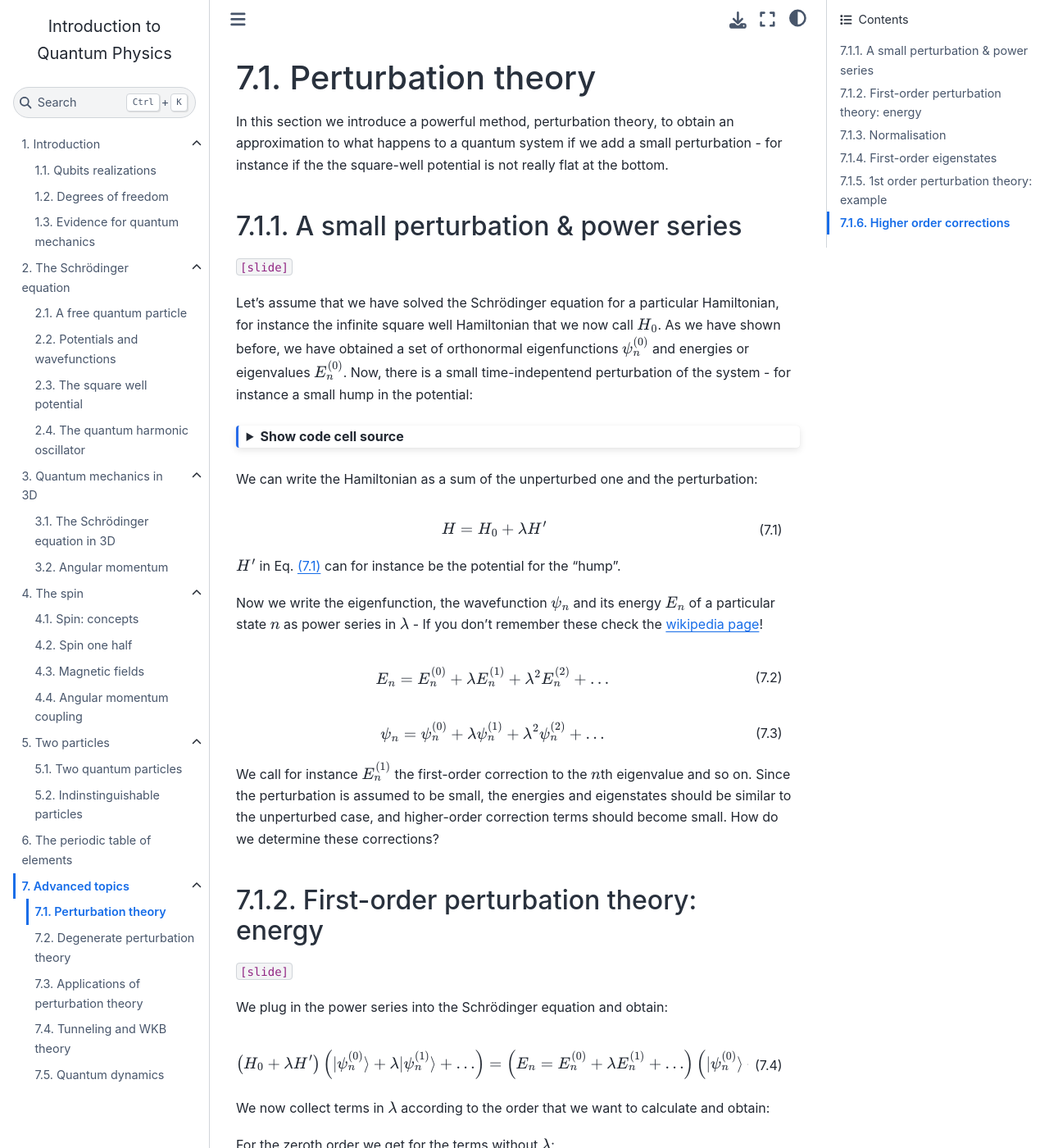
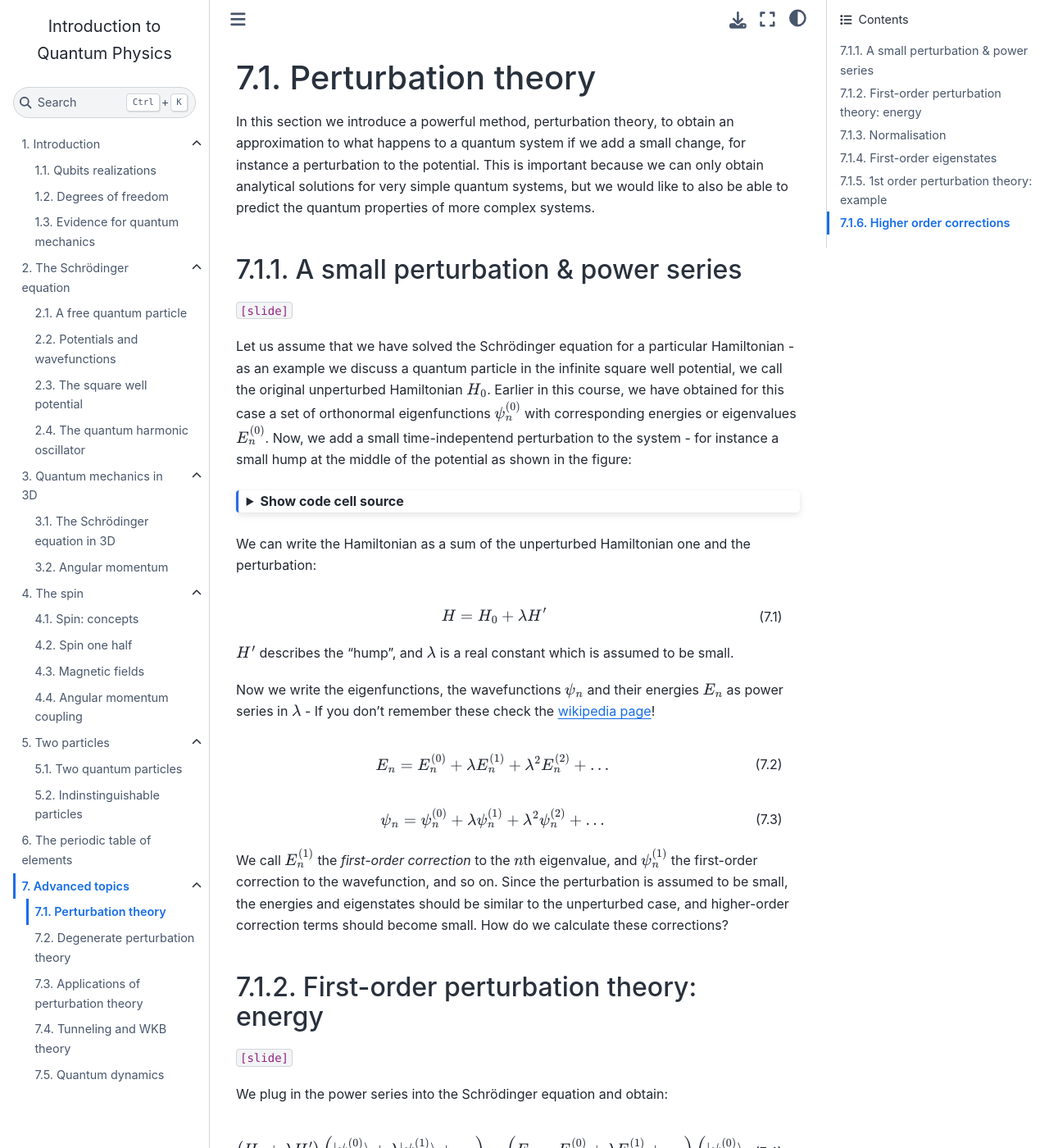
Before and after one commit to wolfgangasdf/iqp-book, a Jupyter Book: the page built from ad-perturbation-theory.md, in a window 1280 px wide and 1400 px high. Shown: the whole window at 82% size. Built offline with Jupyter Book 1.0.4 settings and Sphinx 7.4.7 and the Sphinx Book theme 1.1.4, drawn with Linux system fonts in a browser that asks for light colours; some of the changed text lies outside the part shown.

Commit message:
ch7 improvements

````diff
--- a/ad-perturbation-theory.md
+++ b/ad-perturbation-theory.md
@@ -12,13 +12,13 @@ kernelspec:
 
 # Perturbation theory
 
-In this section we introduce a powerful method, perturbation theory, to obtain an approximation to what happens to a quantum system if we add a small perturbation - for instance if the the square-well potential is not really flat at the bottom.
+In this section we introduce a powerful method, perturbation theory, to obtain an approximation to what happens to a quantum system if we add a small change, for instance a perturbation to the potential. This is important because we can only obtain analytical solutions for very simple quantum systems, but we would like to also be able to predict the quantum properties of more complex systems.
 
 ## A small perturbation & power series
 
 `[slide]`
 
-Let's assume that we have solved the Schrödinger equation for a particular Hamiltonian, for instance the infinite square well Hamiltonian that we now call $H_0$. As we have shown before, we have obtained a set of orthonormal eigenfunctions $\psi_n^{(0)}$ and energies or eigenvalues $E_n^{(0)}$. Now, there is a small time-indepentend perturbation of the system - for instance a small hump in the potential:
+Let us assume that we have solved the Schrödinger equation for a particular Hamiltonian - as an example we discuss a quantum particle in the infinite square well potential, we call the  original unperturbed Hamiltonian $H_0$. Earlier in this course, we have obtained for this case a set of orthonormal eigenfunctions $\psi_n^{(0)}$ with corresponding energies or eigenvalues $E_n^{(0)}$. Now, we add a small time-indepentend perturbation to the system - for instance a small hump at the middle of the potential as shown in the figure:
 
 ```{code-cell} ipython3
 :tags: [hide-input, remove-output]
@@ -43,19 +43,19 @@ glue("potential-well-hump", fig, display=False)
 
 (potential-well-hump)=
 ```{glue:figure} potential-well-hump
-A potential with a hump.
+The infinite square well potential with a hump in the middle.
 ```
 
-We can write the Hamiltonian as a sum of the unperturbed one and the perturbation:
+We can write the Hamiltonian as a sum of the unperturbed Hamiltonian one and the perturbation:
 
 
 $$
 H=H_0+\lambda H'
 $$(pt-ham)
 
-$H'$ in Eq. {eq}`pt-ham` can for instance be the potential for the "hump".
+$H'$ describes the "hump", and $\lambda$ is a real constant which is assumed to be small.
 
-Now we write the eigenfunction, the wavefunction $\psi_n$ and its energy $E_n$ of a particular state $n$ as power series in $\lambda$ - If you don't remember these check the [wikipedia page](https://en.wikipedia.org/wiki/Power_series)!
+Now we write the eigenfunctions, the wavefunctions $\psi_n$ and their energies $E_n$ as power series in $\lambda$ - If you don't remember these check the [wikipedia page](https://en.wikipedia.org/wiki/Power_series)!
 
 $$
 E_n=E_n^{(0)}+\lambda E_n^{(1)}+\lambda^2 E_n^{(2)}+\ldots
@@ -65,7 +65,7 @@ $$
 \psi_n=\psi_n^{(0)}+\lambda \psi_n^{(1)}+\lambda^2 \psi_n^{(2)}+\ldots
 $$(ad-pt-2)
 
-We call for instance $E_n^{(1)}$ the first-order correction to the $n$th eigenvalue and so on. Since the perturbation is assumed to be small, the energies and eigenstates should be similar to the unperturbed case, and higher-order correction terms should become small. How do we determine these corrections?
+We call $E_n^{(1)}$ the *first-order correction* to the $n$th eigenvalue, and $\psi_n^{(1)}$ the first-order correction to the wavefunction, and so on. Since the perturbation is assumed to be small, the energies and eigenstates should be similar to the unperturbed case, and higher-order correction terms should become small. How do we calculate these corrections?
 
 ## First-order perturbation theory: energy
 
@@ -83,40 +83,38 @@ $$(ad-pt-3)
 
 We now collect terms in $\lambda$ according to the order that we want to calculate and obtain:
 
-For the zeroth order we get for the terms without $\lambda$:
+For the zeroth order we collect the terms without $\lambda$ and obtain again our unperturbed Schrödinger equation
 
 $$
 H_0|\psi_n^{(0)}\rangle=E_n^{(0)}|\psi_n^{(0)}\rangle
 $$(ad-pt-4)
 
-and for the first order, the terms with $\lambda$ are (after dividing by $\lambda$):
+For the first order, we collect terms linear in $\lambda$ and obtain after dividing by $\lambda$:
 
 $$
 H_0 |\psi_n^{(1)}\rangle + H'|\psi_n^{(0)}\rangle=E_n^{(0)}|\psi_n^{(1)}\rangle + E_n^{(1)}|\psi_n^{(0)}\rangle
 $$(pt-1storderseq)
 
-We multiply from left with $\langle\psi_n^{(0)}|$, note that $H_0$ is hermitian and can also be evaluated by acting to the left, and the first terms on the left and right hand side cancel. We obtain:
+We multiply this equation from left with $\langle\psi_n^{(0)}|$ and use the fact that we can evaluate eigenvalues also to the left or $\langle\psi_n^{(0)}|H_0=E_n^{(0)}$, then the first terms on the left and right hand side cancel. We obtain:
 
 $$
 E_n^{(1)}=\langle\psi_n^{(0)}|H'|\psi_n^{(0)}\rangle
 $$(ad-pt-5)
 
-So, the first correction term to the energy is simply the expectation value of the perturbation Hamiltonian for the unperturbed eigenstate! This is a very important equation in quantum mechanics.
-
-<!-- `G example 7.1+2 as exercise.` -->
+So, the first-order correction to the energy is simply the expectation value of the perturbation Hamiltonian for the unperturbed eigenstate! This is a very important equation in quantum mechanics.
 
 ## Normalisation
 
 `[slide]`
 
-Now we want to find $|\psi_n^{(1)}\rangle$. For this, it is useful to know properties of the correction states $|\psi_n^{(i)}\rangle$. In quantum mechanics, it is often useful to check and apply normalisation, let's do this!
+Now we want to find the first-order correction to the wavefunction, $|\psi_n^{(1)}\rangle$. In quantum mechanics, it is often useful to check and apply normalisation, let's do this!
 
-It is reasonable to assume that $\langle \psi_n^{(0)}|\psi_n^{(0)}\rangle=1$, but we know already that also $\langle \psi_n|\psi_n\rangle=1$ must hold. Let's impose normalization up to first order, we must have:
+Our unperturbed states were normalized so we have $\langle \psi_n^{(0)}|\psi_n^{(0)}\rangle=1$, but it is also reasonable to require also our full solutions of the perturbed system to be normalized, so $\langle \psi_n|\psi_n\rangle=1$. You might object that both cannot exactly be true, but we only want to calculate approximate solutions, so let's continue by imposing normalization up to first order, then it must hold:
 
 $$\left(\langle \psi_n^{(0)}|+\lambda \langle \psi_n^{(1)}|\right)
 \left(|\psi_n^{(0)}\rangle+\lambda |\psi_n^{(1)}\rangle\right)=1$$(ad-pt-7a)
 
-By evaluating this we get a second-order term which we ignore:
+By evaluating this we get a second-order term in $\lambda$ which we ignore:
 
 $$\langle \psi_n^{(0)}|\psi_n^{(0)}\rangle
 +\lambda \langle \psi_n^{(0)}|\psi_n^{(1)}\rangle
@@ -125,14 +123,14 @@ $$\langle \psi_n^{(0)}|\psi_n^{(0)}\rangle
 =1
 $$(ad-pt-7b)
 
-The first term is equal to one and after dividing by $\lambda$ we obtain
+The first term is equal to $1$ and after dividing by $\lambda$ we obtain
 
 $$
 \langle \psi_n^{(0)}|\psi_n^{(1)}\rangle+
 \langle \psi_n^{(1)}|\psi_n^{(0)}\rangle=0
 $$(ad-pt-7c)
 
-We can assume that the terms are real since in time-independent quantum mechanics the global phase can be set to 1, therefore this equation means that the zeroth and first order eigenstates are orthogonal: $\langle \psi_n^{(0)}|\psi_n^{(1)}\rangle=0$. Note that this is an unusual way of using normalization and you might say this leads to errors - this is true, but we are also only calculating approximate solutions!
+We can assume that the terms are real since in time-independent quantum mechanics the global phase can be set to 1, therefore this equation means that the zeroth and first order eigenstates are orthogonal: $\langle \psi_n^{(0)}|\psi_n^{(1)}\rangle=0$. Note that this is an unusual way of using normalization and you might say this leads to errors - you are correct, but we are only want to obtain approximate solutions! In the end, success determines if a method is useful or not.
 
 ## First-order eigenstates
 
@@ -140,7 +138,7 @@ We can assume that the terms are real since in time-independent quantum mechanic
 
 We now need to play around with our equations to find an expression for $|\psi_n^{(1)}\rangle$, for the first order corrections! We use a trick that is often useful in quantum mechanics: we insert the identity and see what we can do with it.
 
-First we re-arrange Eq. {eq}`pt-1storderseq`:
+First we re-arrange our first-order Schrödinger equation (Eq. {eq}`pt-1storderseq`) and obtain:
 
 $$
 \left(H_0-E_n^{(0)}\right)|\psi_n^{(1)}\rangle =
@@ -153,7 +151,7 @@ $$
 |\psi_n^{(1)}\rangle=\sum_{m\neq n}c_m^{(n)}|\psi_m^{(0)}\rangle
 $$(ad-pt-9)
 
-We left out $m=n$ due to the normalization choice above. Now we insert this into the preceeding equation:
+We left out $m=n$ due to the normalization result above. Now we insert this into the Schrödinger equation and obtain:
 
 $$
 \sum_{m\neq n}
@@ -170,7 +169,7 @@ $$
 -\left(H'-E_n^{(1)}\right)|\psi_n^{(0)}\rangle
 $$(ad-pt-10b)
 
-Finally we multiply from left with $\langle\psi_k^{(0)}|$
+Finally we multiply from left with $\langle\psi_k^{(0)}|$ and we get
 
 $$
 \sum_{m\neq n}
@@ -182,7 +181,7 @@ $$(ad-pt-11)
 
 `[slide]`
 
-Let's examine this. For $k = n$, the left hand side is zero and we obtain again the expression for the first-order Energy correction.
+Let's examine this. For $k = n$, the left hand side is zero and we obtain again the expression for the first-order energy correction.
 
 For $k \neq n$ only the $m=k$ term of the sum is nonzero, and the rightmost term is zero, and we obtain
 
@@ -204,9 +203,9 @@ $$(ad-pt-14)
 
 Some observations:
 
-* This only works if the energy spectrum of the unperturbed system is *nondegenerate*, if the denominator is never 0. We come later to the degenerate perturbation theory
-* We see that the perturbation requires potentially all unperturbed neigenstates to describe the perturbed system!
-* From the denominator we see that if the energies of the eigenstates lie closer in energy, the perturbation has a larger effect - since noise is a kind of perturbation, for qubits a spectrum with significant energy spacing can be advantageous.
+* We see that perturbation theory requires potentially many - infinitely manny - unperturbed neigenstates to describe the perturbed system! But we will see that often, only a few states already give a good result.
+* The procedure only works if the energy spectrum of the unperturbed system is *nondegenerate*, if the denominator is not $0$ - otherwise the correction diverges which cannot be physical. Later we see that this is indeed not the case, we have to use degenerate perturbation theory.
+* From the denominator we see that, if the energies of the eigenstates lie close in energy, the perturbation has a larg effect. In quantum systems, noise can often be seen as a kind of perturbation. Therefore, for qubits, it can be advantageous to use quantum systems with a large energy spacing - the effect of perturbations is smaller than for systems with small energy spacing!
 
 
 ## 1st order perturbation theory: example
@@ -226,7 +225,7 @@ $$
 H'=\alpha \delta(x-a / 2)
 $$(ad-pt-15)
 
-We know from before the wavefunction for the unperturbed case.
+We know from before the wavefunctions for the unperturbed case:
 
 $$\psi_n^{(0)}(x)=\sqrt{\frac{2}{a}} \sin \left(\frac{n \pi}{a} x\right)$$(ad-pt-swup)
 
@@ -249,7 +248,7 @@ E_n^{(1)}=\frac{2 \alpha}{a} \sin ^2\left(\frac{n \pi}{a} \frac{a}{2}\right)=\fr
 \end{array}\right\}
 $$(ad-pt-17)
 
-This means that if $n$ is even, there is no perturbation. Remember that the wavefunctions for even $n$ have a node in the center - they simply don't *feel* the perturbation in our approximation! The unperturbed wavefunctions are again shown in the Figure.
+This means that if $n$ is even, there is correction needed!. Remember that the wavefunctions for even $n$ have a node in the center - they simply don't *feel* the perturbation in the first-order perturbation theory! The unperturbed wavefunctions are again shown in the Figure.
 
 
 ```{code-cell} ipython3
@@ -289,7 +288,7 @@ $$
 |\psi_n^{(1)}\rangle=\sum_{m\neq n}\frac{\langle\psi_m^{(0)}|H'|\psi_n^{(0)}\rangle}{E_n^{(0)}-E_m^{(0)}}|\psi_m^{(0)}\rangle
 $$(ad-pt-18)
 
-We need to calculate the numerator:
+We need to calculate the numerator and we obtain an integral, evaluation of this is simple because we can use the property of the delta function that it is only nonzero if its argument is zero, and that the integral over the delta function is $1$:
 
 $$
 \left\langle\psi_m^{(0)}\left|H^{\prime}\right| \psi_1^{(0)}\right\rangle=\frac{2 \alpha}{a} \int \sin \left(\frac{m \pi}{a} x\right) \delta\left(x-\frac{a}{2}\right) \sin \left(\frac{\pi}{a} x\right) d x
@@ -314,7 +313,7 @@ $$
 \frac{2 \alpha}{a} \frac{2 m_0 a^2}{\pi^2 \hbar^2}\left[\frac{-1}{1-9} \left|\psi_3^{(0)}\right\rangle+\frac{1}{1-25} \left|\psi_5^{(0)}\right\rangle+\frac{-1}{1-49} \left|\psi_7^{(0)}\right\rangle+\ldots\right]
 $$(ad-pt-21)
 
-We see that the contribution of higher states decreases quadratically, luckily. If you remember the shape of the odd wavefunctions, some have a maximum and some a minimum in the center - therefore the alternating sign of the correction terms is not surprising. The result is that the central maximum of the $n=1$ wavefunction gets a small dip in the center where the potential hump is introduced, as shown in the Figure. For this calculation, states up to $m=20$ have been taken into account.
+We see that the contribution of higher states decreases quadratically, so, luckily, we don't have to consider an infinite amount of states! If you remember the shape of the odd wavefunctions, some have a maximum and some a minimum in the center - therefore the alternating sign of the correction terms is not surprising. The result is that the central maximum of the $n=1$ wavefunction gets a small dip in the center where the potential hump is introduced, as shown in the Figure. For the result shown in the Figure, states up to $m=20$ have been taken into account.
 
 
 ```{code-cell} ipython3
@@ -376,8 +375,8 @@ E_n^{(0)}-E_m^{(0)}
 }
 $$(ad-pt-22)
 
-Luckily, often the first-order corrections are sufficient to understand the behaviour of systems.
+We won't discuss this further - luckily, often the first-order corrections are sufficient to understand the effect of perturbations on the behaviour of quantum systems.
 
-The behaviour of quantum systems under perturbations is very important, for instance to determine how small changes affect physical, realistic qubits. As we will see later, it is also crucial to calculate the dynamics and discover coherent control schemes of qubits.
+The behaviour of quantum systems under perturbations is very important, for instance to determine how small changes affect physical, realistic qubits. As we will see later, it is also crucial to understand coherent control of physical qubits.
 
-But it is extremely hard to calculate quantum systems for arbitrary potentials and interactions. One important goal of quantum research and technology is to make a machine that can determine the ground state (and excited states) of quantum systems - of course including many "perturbations"!
+In general and for complex potentials and interactions, it is extremely hard to calculate the energies and states of quantum systems. One important goal of quantum research and technology is to develop machines, quantum simulators, that can do this in a short time.
````
Also changed, not shown: other parts of ad-perturbation-theory.md (+3 -2 lines), ad-perturbation-theory-apps.md (+27 -19 lines), ad-perturbation-theory-degenerate.md (+40 -22 lines), ad-quantum-dynamics.md (+11 -8 lines), ad-wkb.md (+14 -10 lines).
